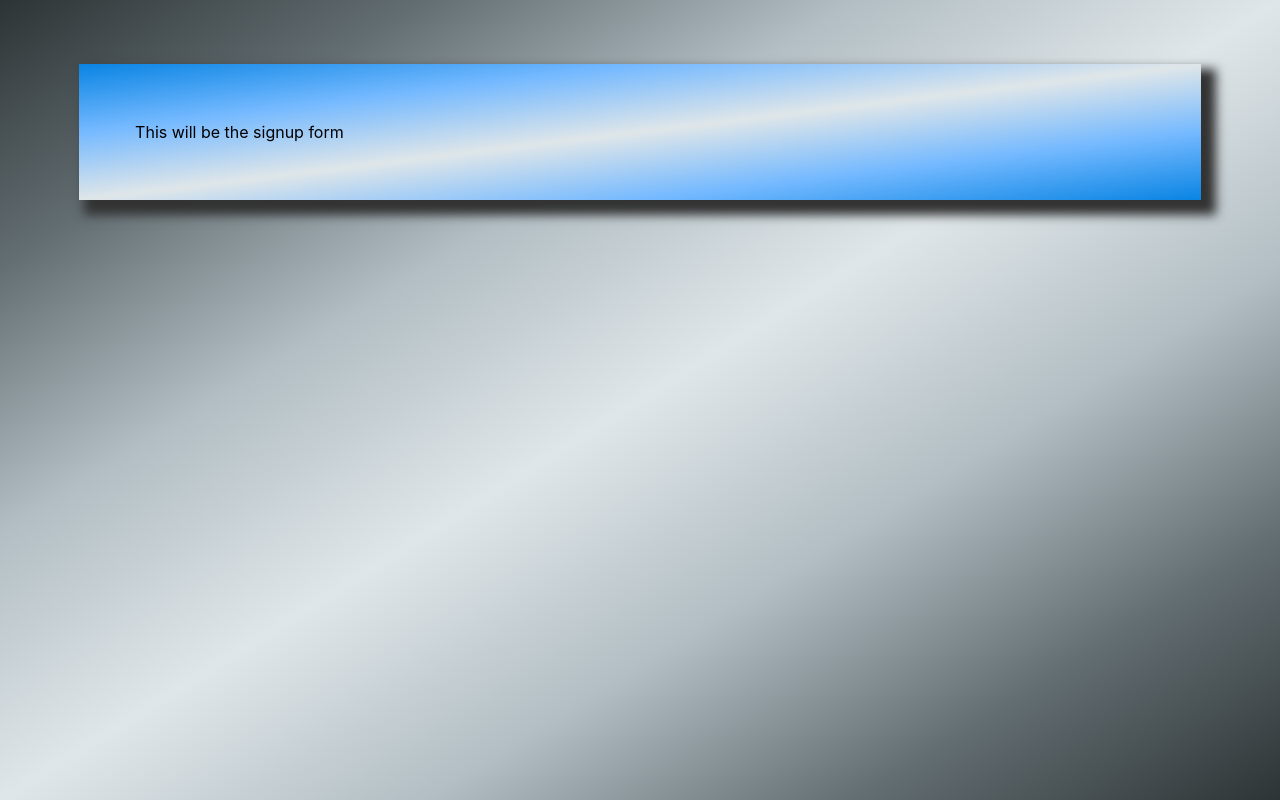
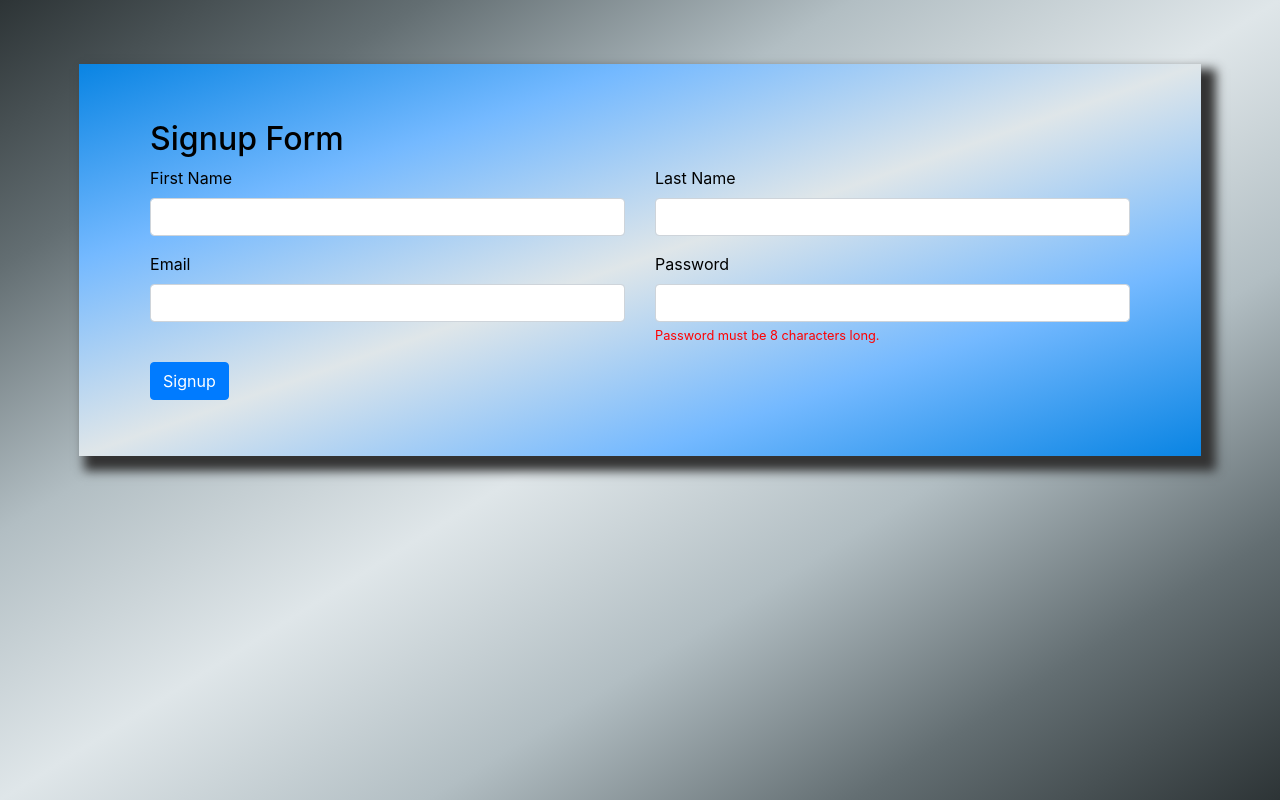
Before and after one commit to jgarcia4444/StocksCenter, a React (Create React App) app in the folder frontend/: page /signup in a window 1280 px wide. Built offline with nearby package versions, Linux system fonts and the light colour scheme.

Commit message:
Form added and ready to send a fetch to the backend to save a user.

```diff
--- a/frontend/src/components/auth/signup/SignupForm.js
+++ b/frontend/src/components/auth/signup/SignupForm.js
@@ -1,9 +1,46 @@
 import React from 'react';
 
 const SignupForm = (props) => {
+
     return (
-        <div className="signup-form">
-            This will be the signup form
+        <div className="signup-form container">
+            <div className="row">
+                <div className="col-12">
+                  <h2>Signup Form</h2>
+                </div>
+            </div>
+            <form onSubmit={props.handleFormSubmit}>
+                <div className="row">
+                    <div className="col-6">
+                        <div className="form-group">
+                            <label htmlFor="firstName">First Name</label>
+                            <input name="firstName" type="text" className="form-control" onChange={ props.handleInputChange}/>
+                        </div>
+                    </div>
+                    <div className="col-6">
+                        <div className="form-group">
+                            <label htmlFor="lastName">Last Name</label>
+                            <input type="text" name="lastName" className="form-control" onChange={ props.handleInputChange}/>
+                        </div>
+                    </div>
+                </div>
+                <div className="row">
+                    <div className="col-6">
+                        <div className="form-group">
+                            <label htmlFor="email">Email</label>
+                            <input type="email" className="form-control" name="email" onChange={ props.handleInputChange}/>
+                        </div>
+                    </div>
+                    <div className="col-6">
+                        <div className="form-group">
+                            <label htmlFor="password">Password</label>
+                            <input type="password" name="password" className="form-control" aria-describedby="passwordHelp" onChange={ props.handleInputChange}/>
+                            <small id="passwordHelp" className="form-text" style={{color : props.passwordNoteColor}}>Password must be 8 characters long.</small>
+                        </div>
+                    </div>
+                </div>
+                <button type="submit" className="btn btn-primary">Signup</button>
+            </form>
         </div>
     )
 }
--- a/frontend/src/components/auth/signup/SignupPageContainer.js
+++ b/frontend/src/components/auth/signup/SignupPageContainer.js
@@ -8,14 +8,36 @@ class SignupPageContainer extends Component {
         firstName: "",
         lastName: "",
         password: "",
-        email: ""
+        email: "",
+        passwordNoteColor: "red"
+    }
+
+    handleInputChange = (e) => {
+        if (e.target.name === "password" && e.target.value.length > 7) {
+            this.setState({
+                ...this.state,
+                [e.target.name]: e.target.value,
+                passwordNoteColor: "green"
+            })
+        } else {
+            this.setState({
+                ...this.state,
+                [e.target.name]: e.target.value,
+                passwordNoteColor: "red"
+            })
+        }
+    }
+
+    handleSubmit = (e) => {
+        e.preventDefault();
+        console.log(e.target.value)
     }
 
     render() {
 
         return (
             <div className="Home">
-                <SignupForm handleFormSubmit={this.handleSubmit} handleInputChange={this.handleInputChange} />
+                <SignupForm passwordNoteColor={this.state.passwordNoteColor} handleFormSubmit={(e) => this.handleSubmit(e)} handleInputChange={(e) => this.handleInputChange(e)} />
             </div>
         )
 
```
